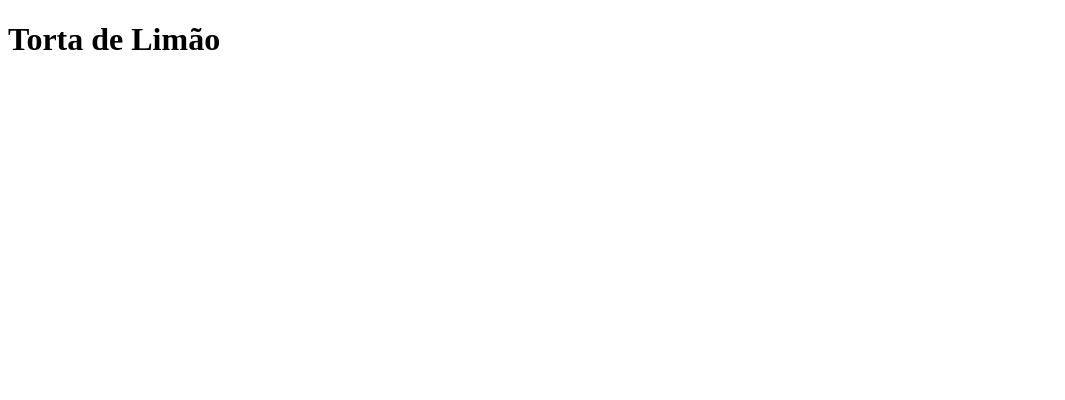
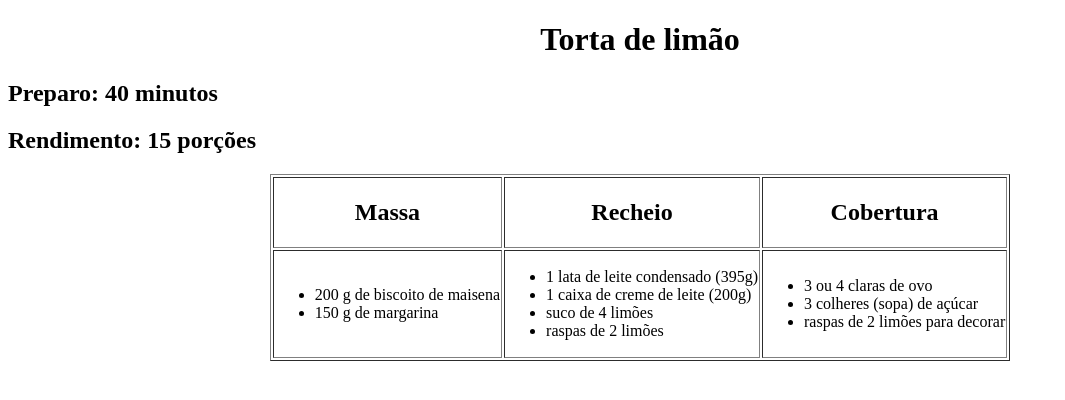
Before and after one commit to Guinhovhrm/DevWebIFPR, a plain HTML site: page Palmirinha/index.html in a window 1280 px wide. Shown: the whole page, without its empty margins (0-1065 px from the left). Drawn offline with Linux system fonts and the light colour scheme.

Commit message:
Inicio da pagina "palmirinha"

```diff
--- a/Palmirinha/index.html
+++ b/Palmirinha/index.html
@@ -3,12 +3,35 @@
 <head>
     <meta charset="UTF-8">
     <title>Torta de limão</title>
+    <link rel="stylesheet" href="style.css">
 </head>
 <body>
-    <h1 id="tdl">
-        Torta de Limão
-    </h1>
+    <h1 style="text-align: center;">Torta de limão</h1>
+    <h2>Preparo: 40 minutos</h2>
+    <h2>Rendimento: 15 porções</h2>
 
+        <table id="Requisitos" border="1px">
+            <tr>
+                <td><h2 style="text-align: center;">Massa</h2></td>
+                <td><h2 style="text-align: center;">Recheio</h2></td>
+                <td><h2 style="text-align: center;">Cobertura</h2></td>
+            </tr>
+            <tr><td><ul>
+                <li>200 g de biscoito de maisena</li>
+                <li>150 g de margarina</li>
+            </ul></td>
+            <td><ul>
+                <li>1 lata de leite condensado (395g)</li>
+                <li>1 caixa de creme de leite (200g)</li>
+                <li>suco de 4 limões</li>
+                <li>raspas de 2 limões</li>
+            </ul></td>
+            <td><ul>
+                <li>3 ou 4 claras de ovo</li>
+                <li>3 colheres (sopa) de açúcar</li>
+                <li>raspas de 2 limões para decorar</li>
+            </ul></td></tr>
+        </table>
 
 </body>
 </html>
--- a/Palmirinha/style.css
+++ b/Palmirinha/style.css
@@ -1,3 +1,4 @@
-#tdl{
-    text-align: center;
+#Requisitos{
+    margin: auto;
+
 }
```
